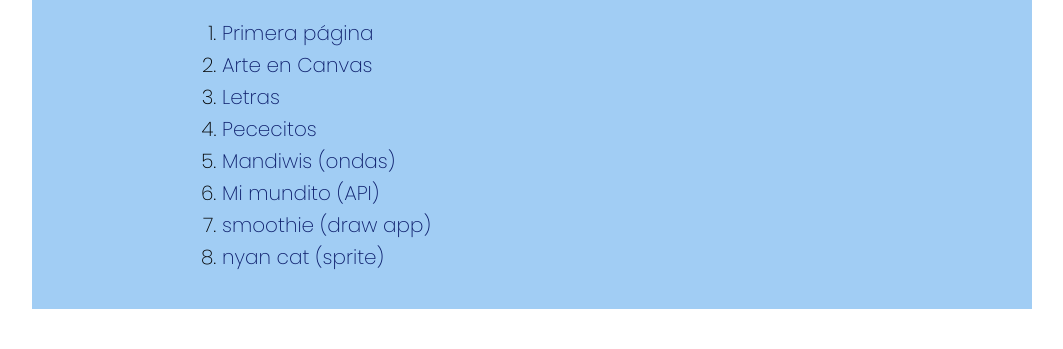
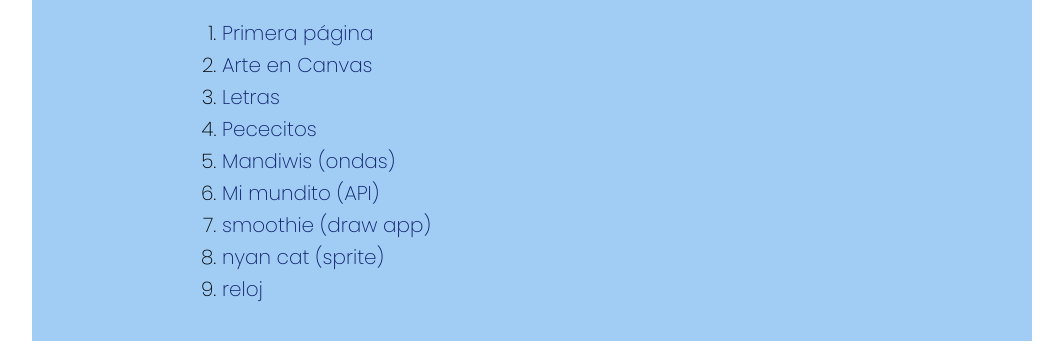
Before and after one commit to zero-onlin3/graficas_compclass, a plain HTML site: page index.html in a window 1280 px wide. Shown: the part 633-982 px from the top of the page, without its empty margins (108-1171 px from the left). Before the commit the page ends 950 px from the top, so only its background shows below. Drawn offline with Linux system fonts and the light colour scheme; a web font is replaced by a local one.

Commit message:
Update index.html

```diff
--- a/index.html
+++ b/index.html
@@ -71,6 +71,7 @@
             <li><a href="dibujito/dibujito.html"> Mi mundito (API) </a></li>
             <li><a href="draw/draw2.html"> smoothie (draw app) </a></li>
             <li><a href="sprite/spritee.html"> nyan cat (sprite) </a></li>
+            <li><a href="relojito/relojito.html"> reloj </a></li>
         </ol>
         <br>
         <br>
```
